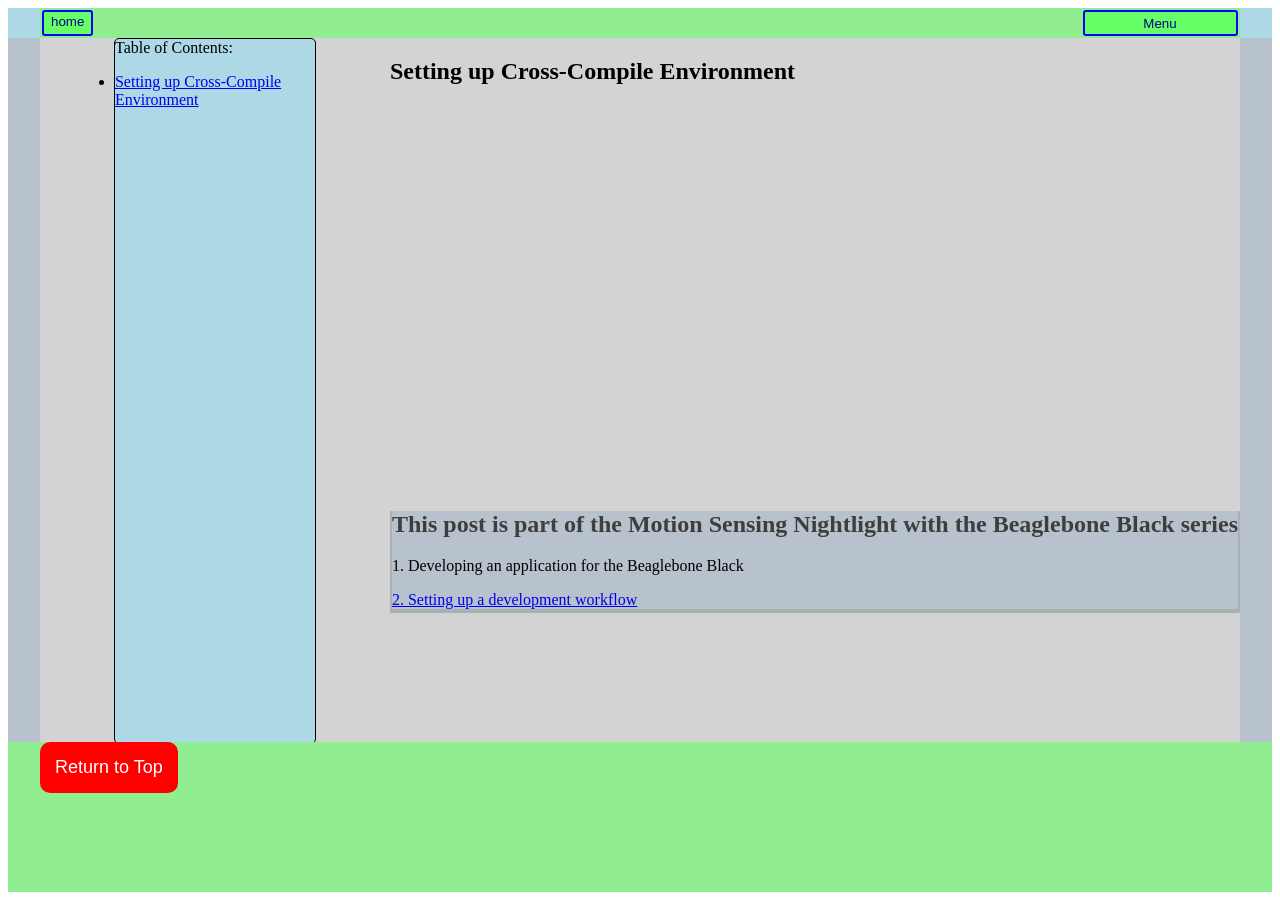
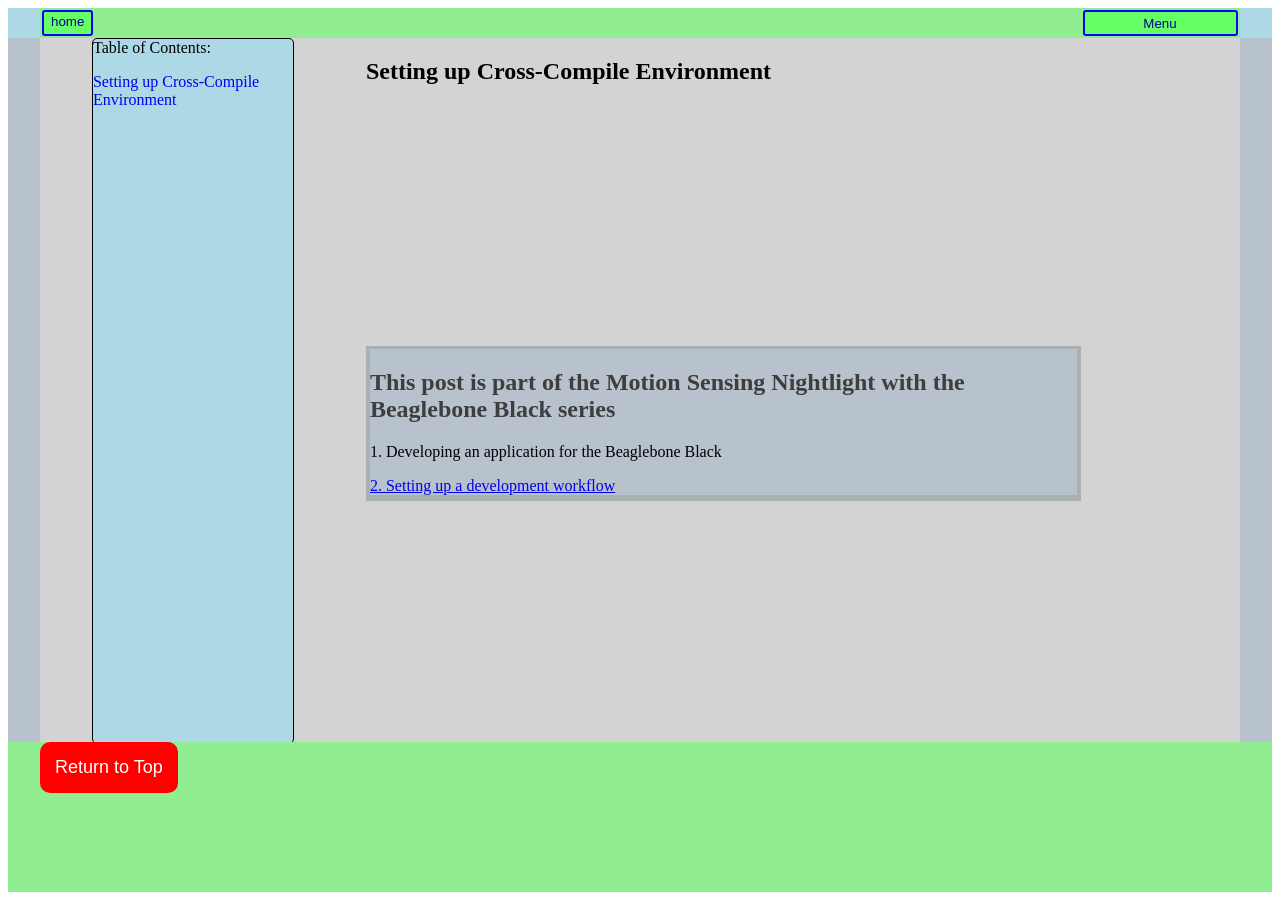
Before and after one commit to scshafe/instructional-blog, a Jekyll site: the page built from _posts/2025-4-12-series2.md, in a window 1280 px wide. Built offline with Jekyll 4.4.1, drawn with Linux system fonts in a browser that asks for light colours; the table of contents is made by our own code.

Commit message:
stripped toc styling

```diff
--- a/_sass/series.scss
+++ b/_sass/series.scss
@@ -2,14 +2,15 @@
 .non-series-container {
     display: flex;
     height: 100%;
+    margin-left: 20px;
 };
 
 
 .series {
         display: inline-block;
     //width: 100%
-    width: 100%;
-    margin: auto;
+    width: 80%;
+    margin: 20px;
 //    padding: 20px;
 };
 
@@ -19,7 +20,7 @@
     max-width: $site-max-width;
     background-color: $series-background;
     border-color: $border-color;
-    border-width: 0px 2px 4px 2px;
+    border-width: 3px 4px 6px 4px;
     border-style: solid;
 
 };
--- a/_sass/toc.scss
+++ b/_sass/toc.scss
@@ -29,6 +29,16 @@
     padding: 0;
     float: left;
     min-height: 100%;
+    text-decoration: none;
+
+    li {
+
+        list-style-type: none;
+
+        a {
+        text-decoration: none;
+        };
+    };
 };
 
 .post-and-series {
```
